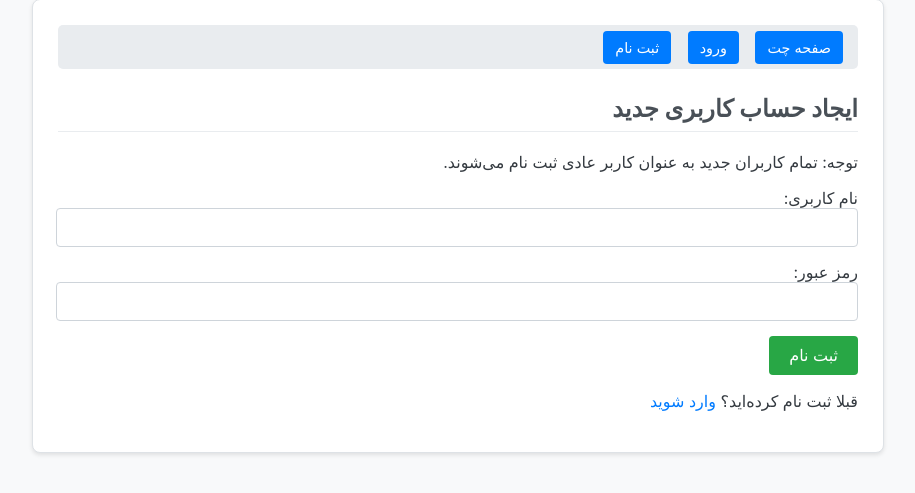
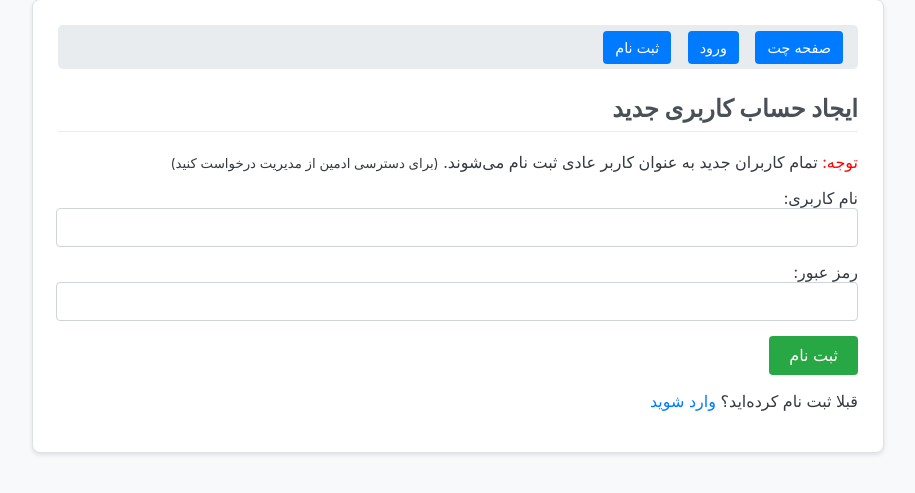
Before and after one commit to MahDN/Network-project, a Flask app: page /register in a window 1280 px wide. Shown: the part 21-514 px from the top of the page, without its empty margins (182-1097 px from the left). Run offline with Flask 2, Linux system fonts and the light colour scheme.

Commit message:
Refactor: Minor updates to login and registration pages
Made small UI and content adjustments in login.html and register.html to improve clarity and user experience

```diff
--- a/templates/index.html
+++ b/templates/index.html
@@ -29,7 +29,7 @@
 
     {# فقط برای کاربران وارد شده نمایش داده شود #}
     {% if current_user.is_authenticated %}
-        <p>لطفا پست‌ خود راارسال کنید:</p>
+        <p>لطفا پست‌ خود را ارسال کنید:</p>
     {% endif %}
     {# اگر کاربر وارد نشده باشد، فرم ارسال پست نمایش داده نمی‌شود #}
     {% if current_user.is_authenticated %}
@@ -50,6 +50,8 @@
         <h2>نتایج جستجو برای: "{{ search_query }}"</h2>
     {% else %}
         <h2>پست‌های اخیر</h2>
+        <small>لطفا برای دریافت پست های جدید صفحه را رفرش کنید</small>
+        <h2> </h2>
     {% endif %}
 
     {# نمایش پست‌ها (فیلتر شده یا همه) #}
--- a/templates/register.html
+++ b/templates/register.html
@@ -4,7 +4,11 @@
 
 {% block content %}
     <h2>ایجاد حساب کاربری جدید</h2>
-    <p>توجه: تمام کاربران جدید به عنوان کاربر عادی ثبت نام می‌شوند.</p>
+    <p>
+        <span style="color: red;">توجه:</span>
+        <span> تمام کاربران جدید به عنوان کاربر عادی ثبت نام می‌شوند.</span>
+        <small>(برای دسترسی ادمین از مدیریت درخواست کنید)</small>
+    </p>
     <form method="post">
         <label for="username">نام کاربری:</label>
         <input type="text" id="username" name="username" required>
```
Also changed, not shown: templates/login.html (+5 -2 lines), 1 other file.
